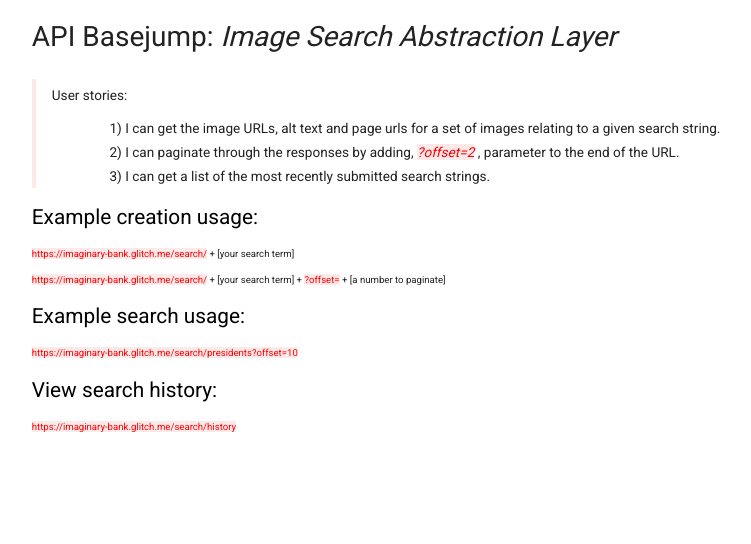
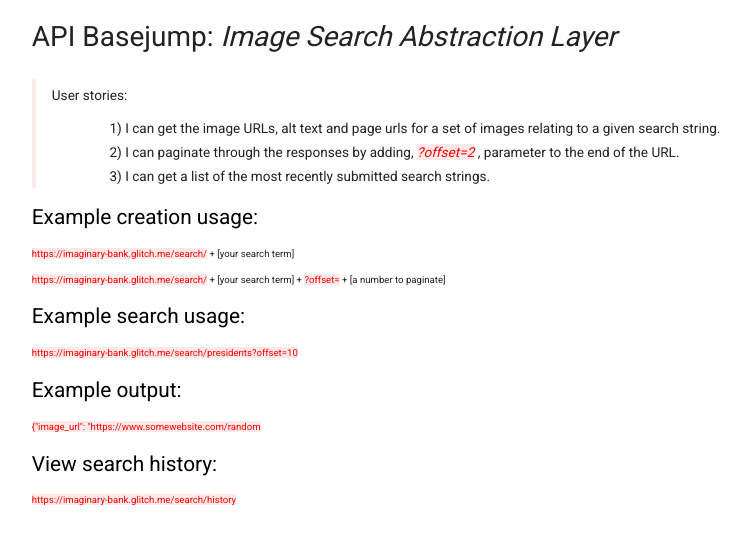
Before and after one commit to JP-Dub/image-search, a website: page views/index.html in a window 1280 px wide. Shown: the whole page, without its empty margins (71-822 px from the left). Drawn offline with Linux system fonts and the light colour scheme.

Commit message:
🛤🍴 Checkpoint

```diff
--- a/views/index.html
+++ b/views/index.html
@@ -28,7 +28,10 @@
           </p>
           <p><mark>
             https://imaginary-bank.glitch.me/search/presidents?offset=10</mark></p>
-
+          <p class="example">
+            Example output:
+          </p>
+          <p><mark>{"image_url": "https://www.somewebsite.com/random</mark></p>
           <p class="example">
             View search history:
           </p>
```
